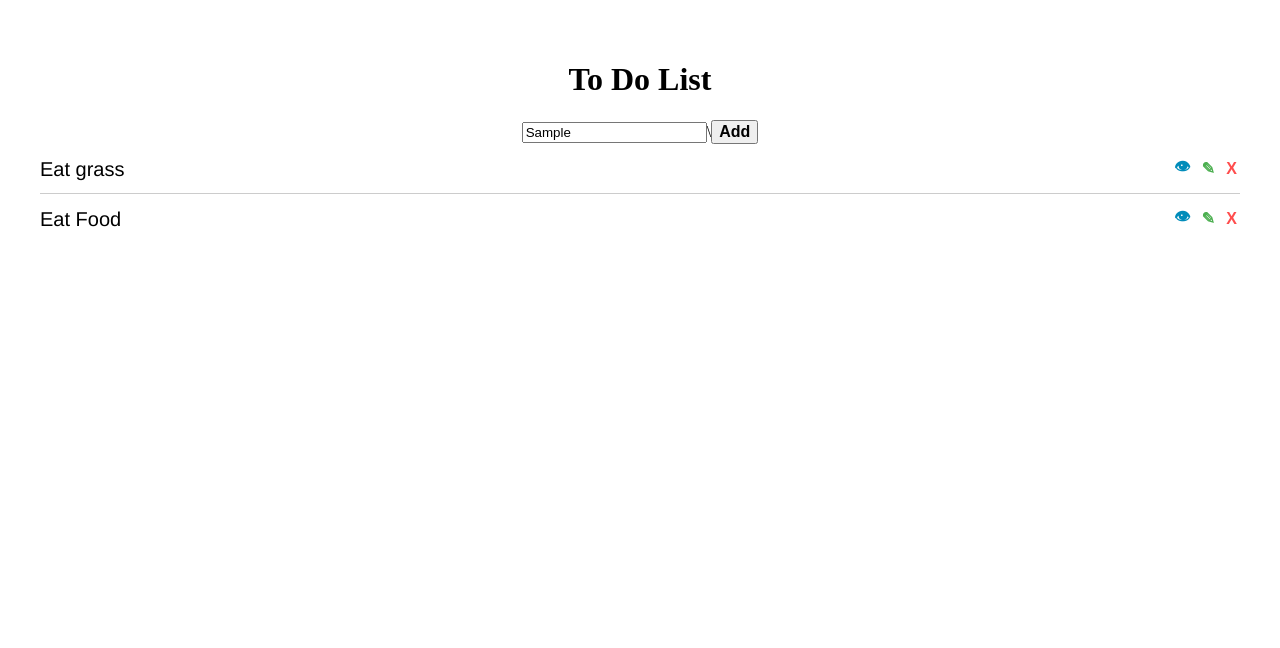
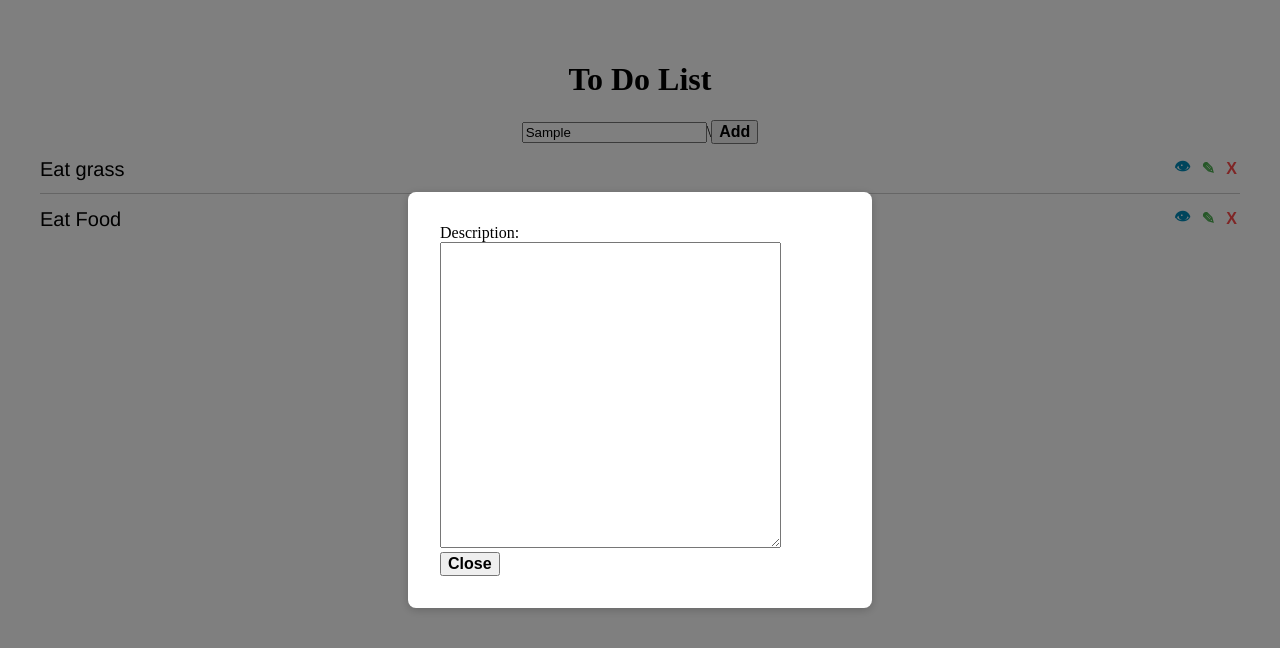
Before and after one commit to TeddyBonkerz/lister, a React (Vite) app: page / in a window 1280 px wide. Both pictures are taken after typing "Sample" into the empty fields and a click on the button "Add". Shown: the top 648 px of the page. Built offline with nearby package versions, Linux system fonts and the light colour scheme.

Commit message:
PA: add modal

```diff
--- a/src/App.tsx
+++ b/src/App.tsx
@@ -1,5 +1,4 @@
 import ToDoList from './ToDoList.tsx'
-
 import './App.css'
 
 function App() {
--- /dev/null
+++ b/src/Modal/AddTaskModal.css
@@ -0,0 +1,21 @@
+.overlay {
+    position: fixed;
+    top: 0;
+    left: 0;
+    width: 100vw;
+    height: 100vh;
+    background-color: rgba(0, 0, 0, 0.5); /* Dim background */
+    display: flex;
+    align-items: center;
+    justify-content: center;
+    z-index: 1000;
+}
+
+.modal {
+    background: white;
+    padding: 2rem;
+    border-radius: 8px;
+    max-width: 400px;
+    width: 100%;
+    box-shadow: 0 2px 10px rgba(0,0,0,0.2);
+}
--- /dev/null
+++ b/src/Modal/AddTaskModal.tsx
@@ -0,0 +1,16 @@
+import './AddTaskModal.css'
+
+export default function AddTaskModal({ onClose }: { onClose: () => void }) {
+
+    return (
+        <div className="overlay">
+            <div className="modal">
+                <label>
+                Description:
+                <textarea name="description" rows={20} cols={40} />
+                </label>
+                <button onClick={onClose}>Close</button>
+            </div>
+        </div>
+    )
+}
--- a/src/ToDoList.tsx
+++ b/src/ToDoList.tsx
@@ -1,15 +1,19 @@
 import React, { useState } from 'react';
+import { createPortal } from 'react-dom';
+import ModalContent from './Modal/AddTaskModal.tsx';
 
 function ToDoList() {
     const [tasks, setTasks] = useState<string[]>(["Eat grass", "Eat Food"])
     const [newTask, setNewTasks] = useState<string>('')
+    const [showModal, setShowModal] = useState(false);
+
 
     function handleInputChange(event: React.ChangeEvent<HTMLInputElement>): void {
         setNewTasks(event.target.value)
     }
 
     function addTask(): void {
-
+        setShowModal(true)
     }
 
     function deleteTask(index: number): void {
@@ -22,9 +26,13 @@ function ToDoList() {
         <div className='to-do-list'>
             <h1>To Do List</h1>
             <div>
-                <input type='text' placeholder='Add tasks...' value={newTask} onChange={handleInputChange} />\
+                <input type='text' placeholder='Search tasks...' value={newTask} onChange={handleInputChange} />\
 
                 <button className='add-button' onClick={addTask}>Add</button>
+                {showModal && createPortal(
+                    <ModalContent onClose={() => setShowModal(false)} />,
+                    document.body
+                )}
 
                 <ol className='task-list'>
                     {tasks.map((task, index) => (
```
Also changed, not shown: Production-Ready-Structure.png (added).
